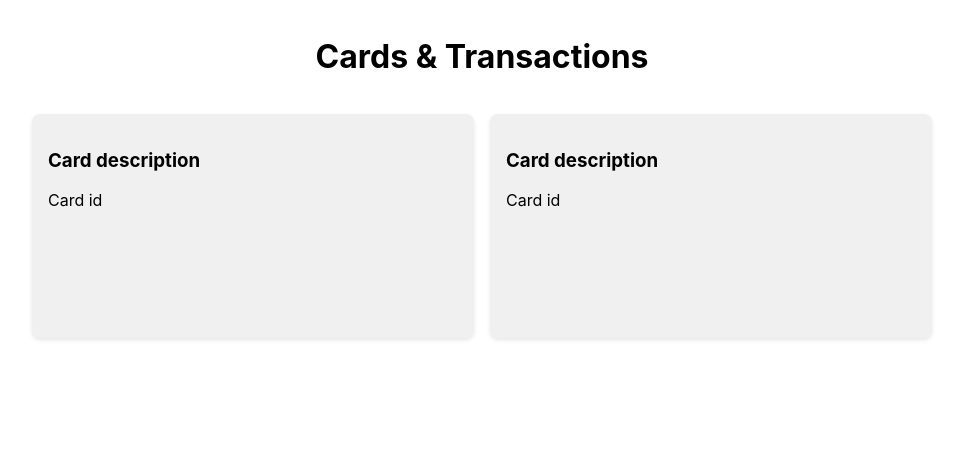
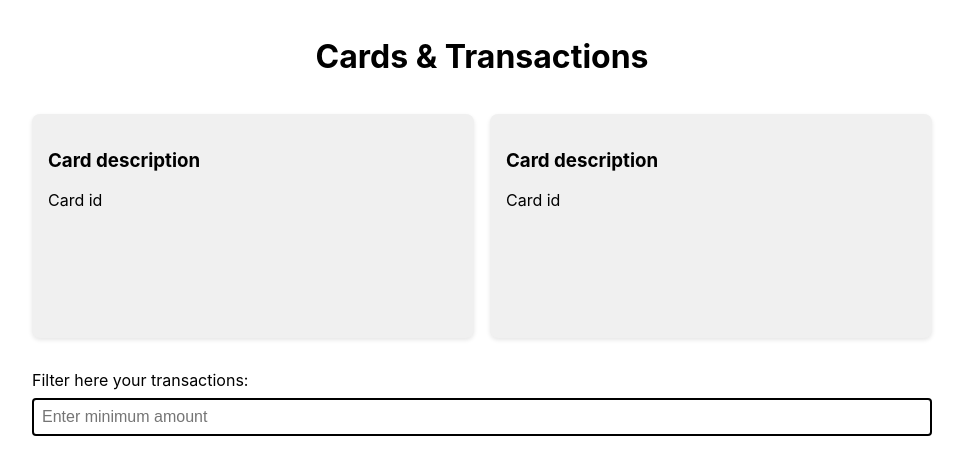
Before and after one commit to clssrx/cards-and-transactions, a React (Vite) app: page / in a window 1280 px wide. Shown: the top 474 px of the page, without its empty margins (158-1121 px from the left). Built offline with nearby package versions, Linux system fonts and the light colour scheme.

Commit message:
feat: add amount filter component

```diff
--- /dev/null
+++ b/src/components/AmountFilter/AmountFilter.css
@@ -0,0 +1,20 @@
+.amount-filter {
+	display: flex;
+	flex-direction: column;
+	gap: 0.5rem;
+}
+
+.amount-filter input {
+	padding: 0.5rem;
+	font-size: 1rem;
+	border: 2px solid black;
+	border-radius: 4px;
+	appearance: textfield;
+}
+
+/* Chrome, Safari, Edge, Opera */
+input::-webkit-outer-spin-button,
+input::-webkit-inner-spin-button {
+	-webkit-appearance: none;
+	margin: 0;
+}
--- /dev/null
+++ b/src/components/AmountFilter/AmountFilter.tsx
@@ -0,0 +1,12 @@
+import './AmountFilter.css';
+
+function AmountFilter() {
+	return (
+		<section className='amount-filter'>
+			<label htmlFor='amount'>Filter here your transactions:</label>
+			<input type='number' id='amount' placeholder='Enter minimum amount' />
+		</section>
+	);
+}
+
+export default AmountFilter;
--- a/src/pages/Dashboard.css
+++ b/src/pages/Dashboard.css
@@ -8,5 +8,5 @@
 	padding: 1rem;
 	display: flex;
 	flex-direction: column;
-	gap: 1rem;
+	gap: 2rem;
 }
--- a/src/pages/Dashboard.tsx
+++ b/src/pages/Dashboard.tsx
@@ -2,6 +2,7 @@ import './Dashboard.css';
 
 //todo: improve imports
 import CardsList from '../components/CardsList/CardsList';
+import AmountFilter from '../components/AmountFilter/AmountFilter';
 
 function Dashboard() {
 	return (
@@ -13,7 +14,7 @@ function Dashboard() {
 			<main className='main'>
 				<CardsList />
 
-				{/* Amount filter */}
+				<AmountFilter />
 
 				{/* TransactionsList widget */}
 			</main>
```
